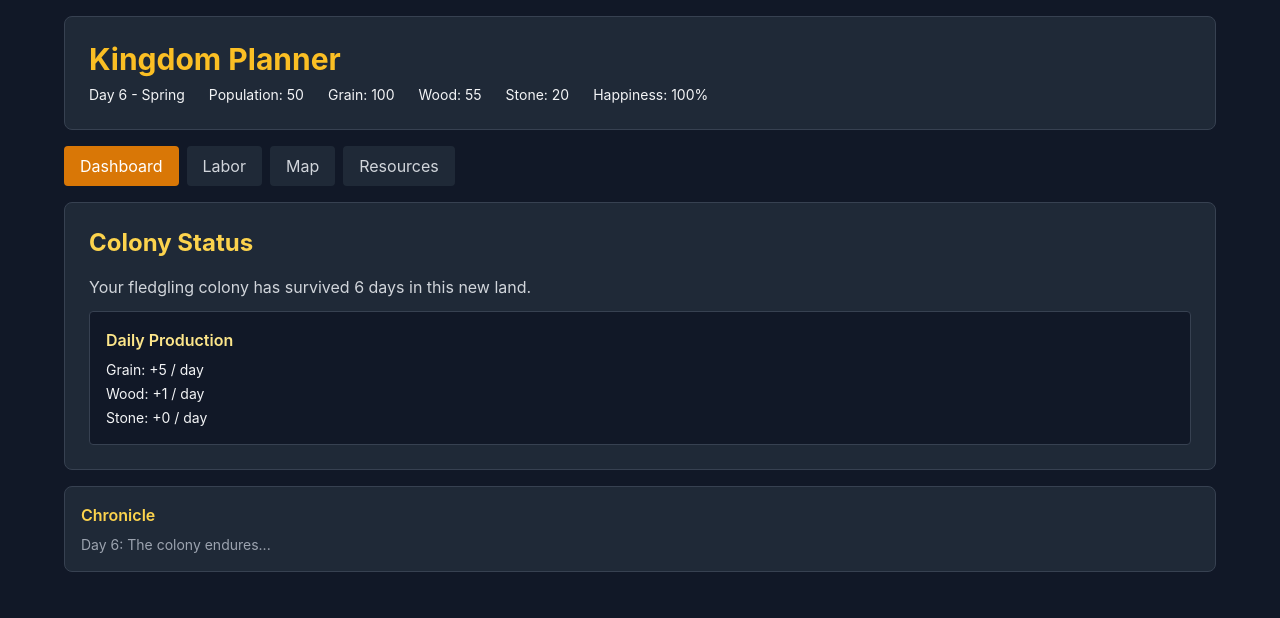
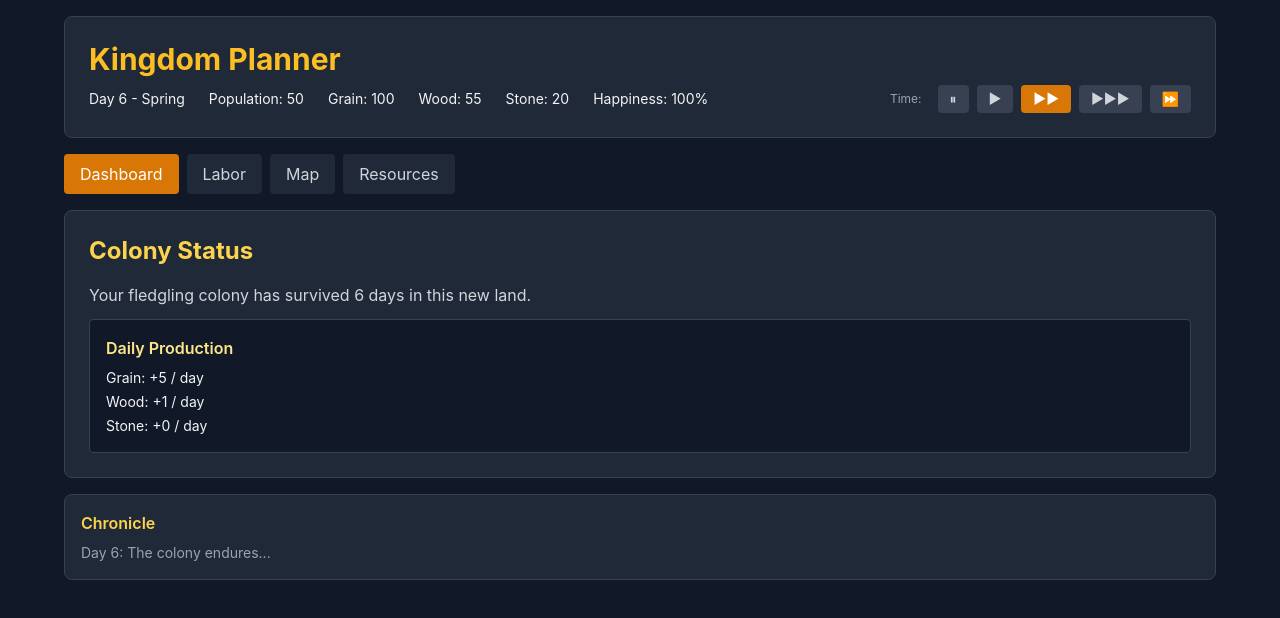
Before and after one commit to NicCollins/Kingdom-Planner, a React (Vite) app: page / in a window 1280 px wide. Shown: the top 618 px of the page. Built offline with nearby package versions, Linux system fonts and the light colour scheme.

Commit message:
Time controls

```diff
--- a/src/App.tsx
+++ b/src/App.tsx
@@ -1,5 +1,16 @@
 import React, { useState, useEffect, useRef } from "react";
 import * as PIXI from "pixi.js";
+
+// Time speed options (in milliseconds)
+const TIME_SPEEDS = {
+  paused: 0,
+  slow: 2000, // 1 tick every 2 seconds
+  normal: 1000, // 1 tick every second
+  fast: 500, // 2 ticks per second
+  veryFast: 250, // 4 ticks per second
+} as const;
+
+type TimeSpeed = keyof typeof TIME_SPEEDS;
 
 // Game State Management
 const useGameState = () => {
@@ -25,8 +36,12 @@ const useGameState = () => {
     revealedTiles: new Set(["0,0"]), // Starting tile
   });
 
-  // Game tick - runs every second
+  const [timeSpeed, setTimeSpeed] = useState<TimeSpeed>("normal");
+
+  // Game tick - speed controlled by timeSpeed
   useEffect(() => {
+    if (timeSpeed === "paused") return;
+
     const tick = setInterval(() => {
       setState((prev) => {
         const newState = { ...prev };
@@ -60,10 +75,10 @@ const useGameState = () => {
 
         return newState;
       });
-    }, 1000);
+    }, TIME_SPEEDS[timeSpeed]);
 
     return () => clearInterval(tick);
-  }, []);
+  }, [timeSpeed]);
 
   const allocateLabor = (job: string, amount: number) => {
     setState((prev) => {
@@ -85,7 +100,7 @@ const useGameState = () => {
     });
   };
 
-  return { state, allocateLabor };
+  return { state, allocateLabor, timeSpeed, setTimeSpeed };
 };
 
 // Simple hex map component using PixiJS
@@ -188,7 +203,7 @@ const HexMap: React.FC<{ revealedTiles: Set<string> }> = ({
 
 // Main App Component
 export default function KingdomPlanner() {
-  const { state, allocateLabor } = useGameState();
+  const { state, allocateLabor, timeSpeed, setTimeSpeed } = useGameState();
   const [activeTab, setActiveTab] = useState("dashboard");
 
   const tabs = ["Dashboard", "Labor", "Map", "Resources"];
@@ -201,6 +216,7 @@ export default function KingdomPlanner() {
           <h1 className="text-3xl font-bold text-amber-400 mb-2">
             Kingdom Planner
           </h1>
+          <div className="flex justify-between items-center">
             <div className="flex gap-6 text-sm">
               <div>
                 Day {state.day} - {state.season}
@@ -212,6 +228,67 @@ export default function KingdomPlanner() {
               <div>Wood: {state.wood}</div>
               <div>Stone: {state.stone}</div>
               <div>Happiness: {(state.happiness * 100).toFixed(0)}%</div>
+            </div>
+
+            {/* Time Controls */}
+            <div className="flex items-center gap-2">
+              <span className="text-xs text-gray-400 mr-2">Time:</span>
+              <button
+                onClick={() => setTimeSpeed("paused")}
+                className={`px-3 py-1 rounded text-sm transition-colors ${
+                  timeSpeed === "paused"
+                    ? "bg-red-600 text-white"
+                    : "bg-gray-700 text-gray-300 hover:bg-gray-600"
+                }`}
+                title="Pause"
+              >
+                ⏸
+              </button>
+              <button
+                onClick={() => setTimeSpeed("slow")}
+                className={`px-3 py-1 rounded text-sm transition-colors ${
+                  timeSpeed === "slow"
+                    ? "bg-amber-600 text-white"
+                    : "bg-gray-700 text-gray-300 hover:bg-gray-600"
+                }`}
+                title="Slow (2s per day)"
+              >
+                ▶
+              </button>
+              <button
+                onClick={() => setTimeSpeed("normal")}
+                className={`px-3 py-1 rounded text-sm transition-colors ${
+                  timeSpeed === "normal"
+                    ? "bg-amber-600 text-white"
+                    : "bg-gray-700 text-gray-300 hover:bg-gray-600"
+                }`}
+                title="Normal (1s per day)"
+              >
+                ▶▶
+              </button>
+              <button
+                onClick={() => setTimeSpeed("fast")}
+                className={`px-3 py-1 rounded text-sm transition-colors ${
+                  timeSpeed === "fast"
+                    ? "bg-amber-600 text-white"
+                    : "bg-gray-700 text-gray-300 hover:bg-gray-600"
+                }`}
+                title="Fast (2 days per second)"
+              >
+                ▶▶▶
+              </button>
+              <button
+                onClick={() => setTimeSpeed("veryFast")}
+                className={`px-3 py-1 rounded text-sm transition-colors ${
+                  timeSpeed === "veryFast"
+                    ? "bg-amber-600 text-white"
+                    : "bg-gray-700 text-gray-300 hover:bg-gray-600"
+                }`}
+                title="Very Fast (4 days per second)"
+              >
+                ⏩
+              </button>
+            </div>
           </div>
         </div>
 
```
Lines whose indentation alone changed are shown as unchanged.
